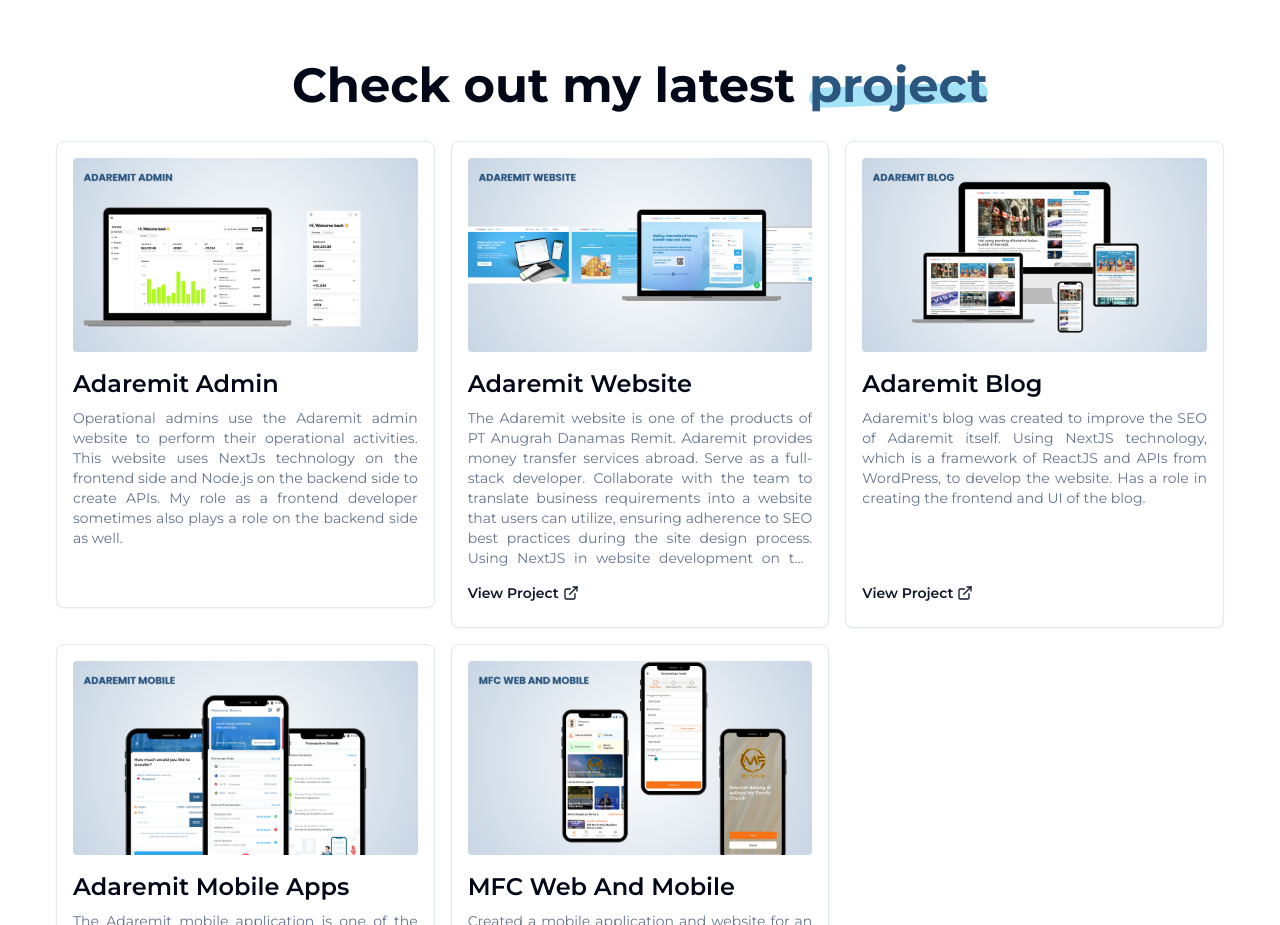
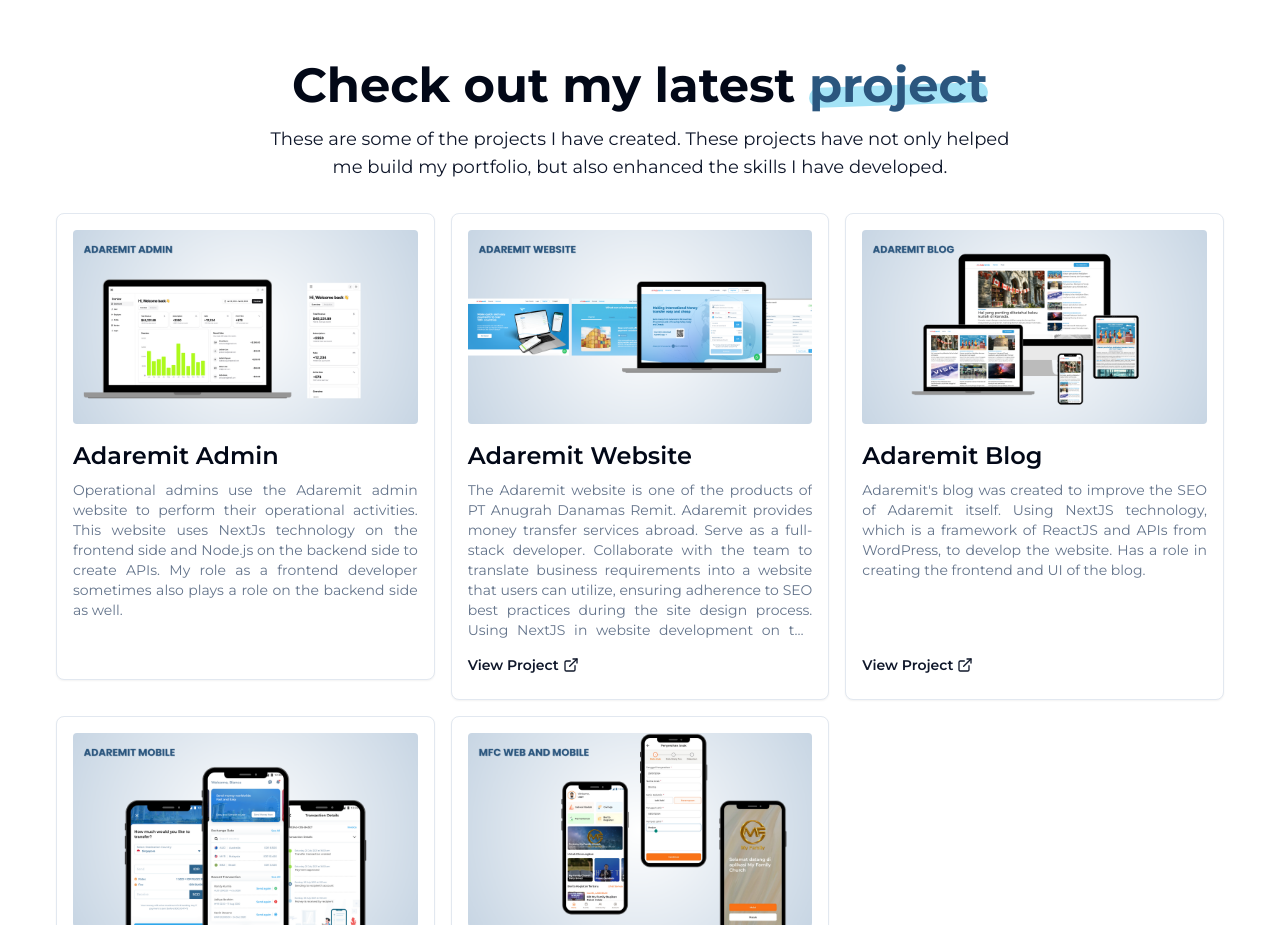
Before and after one commit to Chandratand/porto, a Next.js app: page / in a window 1280 px wide. Shown: the part 1740-2665 px from the top of the page. Built offline with nearby package versions, Linux system fonts and the light colour scheme; what tailwindcss-debug-screens would draw is missing.

Commit message:
fix: copywrinting in project section

```diff
--- a/src/components/Section/ProjectSection.tsx
+++ b/src/components/Section/ProjectSection.tsx
@@ -9,7 +9,7 @@
         <h2 className="text-4xl font-bold md:text-5xl">
           Check out my latest <AccentText>project</AccentText>
         </h2>
-        {/* <p className="text-lg text-accent-foreground">These are some of the projects I have created.</p> */}
+        <p className="text-lg text-accent-foreground">These are some of the projects I have created. These projects have not only helped me build my portfolio, but also enhanced the skills I have developed.</p>
       </div>
       <div className="mx-auto my-8 grid grid-cols-1 gap-4 md:max-w-full md:grid-cols-3 lg:px-10">
         {PROJECT_LIST.map((project, index) => (
```
